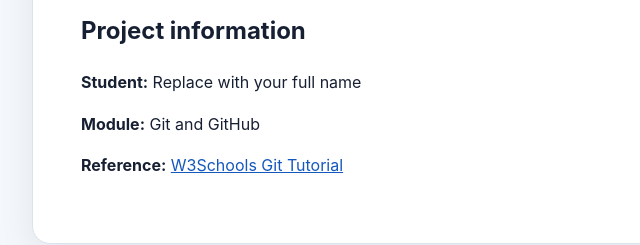
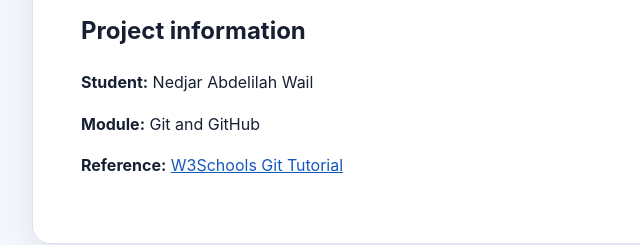
Before and after one commit to abdelilah-wail/TP2-Manipulation-Git-GitHub, a plain HTML site: page index.html in a window 1280 px wide. Shown: the part 574-819 px from the top of the page, 183-823 px from the left. Drawn offline with Linux system fonts and the light colour scheme.

Commit message:
Update student name in index.html

```diff
--- a/index.html
+++ b/index.html
@@ -23,7 +23,7 @@
     </section>
     <section>
       <h2>Project information</h2>
-      <p><strong>Student:</strong> Replace with your full name</p>
+      <p><strong>Student:</strong> Nedjar Abdelilah Wail</p>
       <p><strong>Module:</strong> Git and GitHub</p>
       <p><strong>Reference:</strong> <a href="https://www.w3schools.com/git/default.asp?remote=github">W3Schools Git Tutorial</a></p>
     </section>
```
